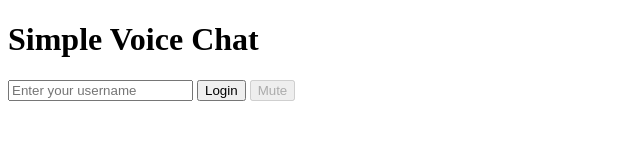
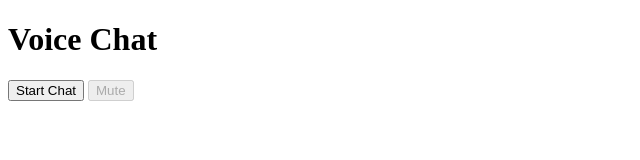
Before and after one commit to tamperplay/discord, a website: page public/index.html in a window 1280 px wide. Shown: the whole page, without its empty margins (0-640 px from the left). Drawn offline with Linux system fonts and the light colour scheme.

Commit message:
Update index.html

```diff
--- a/public/index.html
+++ b/public/index.html
@@ -3,14 +3,11 @@
 <head>
   <meta charset="UTF-8">
   <meta name="viewport" content="width=device-width, initial-scale=1.0">
-  <title>Voice Chat</title>
+  <title>Simple Voice Chat</title>
 </head>
 <body>
-  <h1>Simple Voice Chat</h1>
-
-  <input type="text" id="username" placeholder="Enter your username">
-  <button id="loginButton">Login</button>
-
+  <h1>Voice Chat</h1>
+  <button id="startButton">Start Chat</button>
   <button id="muteButton" disabled>Mute</button>
 
   <script src="script.js"></script>
```
